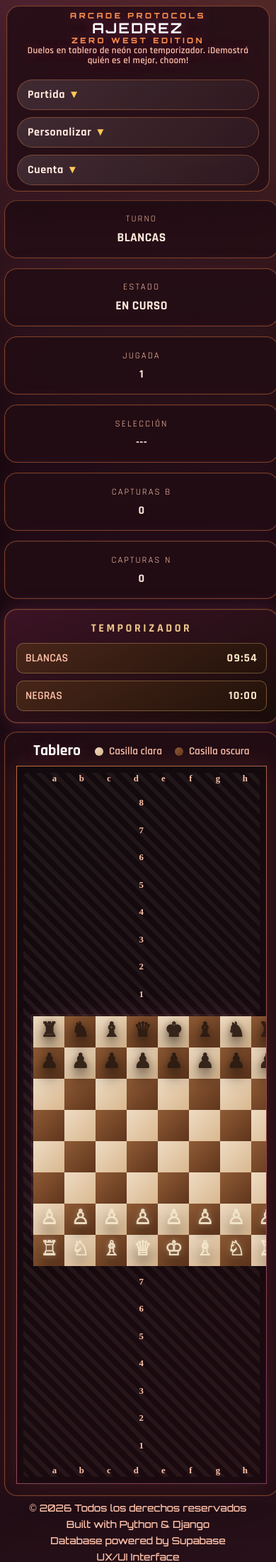
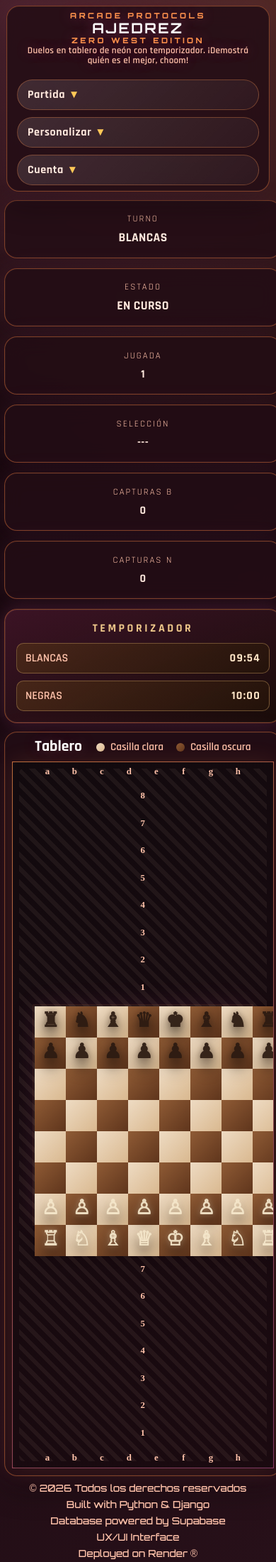
Before and after one commit to lu-developer476/Ajedrez, a Django app: page / in a window 390 px wide. Shown: the top 2201 px of the page at 71% size. Run offline with Django 5.2, Linux system fonts and the light colour scheme; data that the repository does not hold is empty.

Commit message:
Center the board and improve responsiveness (#45)

```diff
--- a/core/static/core/css/styles.css
+++ b/core/static/core/css/styles.css
@@ -284,6 +284,9 @@ body {
 
 .board-wrap {
   position: relative;
+  width: fit-content;
+  max-width: 100%;
+  margin-inline: auto;
   background: linear-gradient(145deg, rgba(17, 10, 14, 0.98), rgba(26, 10, 16, 0.98));
   border: 1px solid rgba(255, 148, 77, 0.38);
   border-radius: 8px;
@@ -301,7 +304,16 @@ body {
   opacity: 0.34;
 }
 
-.board-main-row { display: flex; align-items: flex-start; gap: 10px; flex-wrap: nowrap; }
+.board-main-row {
+  display: flex;
+  align-items: flex-start;
+  justify-content: center;
+  gap: var(--coord-gap);
+  flex-wrap: nowrap;
+  width: max-content;
+  max-width: 100%;
+  margin-inline: auto;
+}
 
 .side-stack {
   min-width: 220px;
@@ -361,11 +373,11 @@ body {
   display: grid;
   grid-template-columns: repeat(8, var(--cell-size));
   width: var(--board-side);
-  margin: 0 auto 8px calc(var(--coord-gutter) + var(--coord-gap));
-  text-align: center;
-}
-
-.coords-bottom { margin: 8px auto 0 calc(var(--coord-gutter) + var(--coord-gap)); }
+  margin: 0 calc(var(--coord-gutter) + var(--coord-gap)) 8px;
+  text-align: center;
+}
+
+.coords-bottom { margin: 8px calc(var(--coord-gutter) + var(--coord-gap)) 0; }
 
 .coords-left, .coords-right {
   display: grid;
@@ -1255,6 +1267,8 @@ body {
     padding-right: 12px;
   }
   .game-shell { width: min(100%, calc(100% - 18px)); margin-top: 12px; }
+  .arena { padding: 12px; }
+  .board-wrap { padding: 8px; }
   .arena, .controls, .audio-panel, .tips, .leaderboard, .brand-box, .stat-card { border-radius: 20px; }
   .stats-grid { grid-template-columns: 1fr 1fr; }
   .coordinates {
@@ -1345,6 +1359,9 @@ body {
   .game-shell {
     width: min(100%, calc(100% - 12px));
   }
+
+  .arena { padding: 10px; }
+  .board-wrap { padding: 6px; }
 
   .panel-glow,
   .panel-inline {
```
